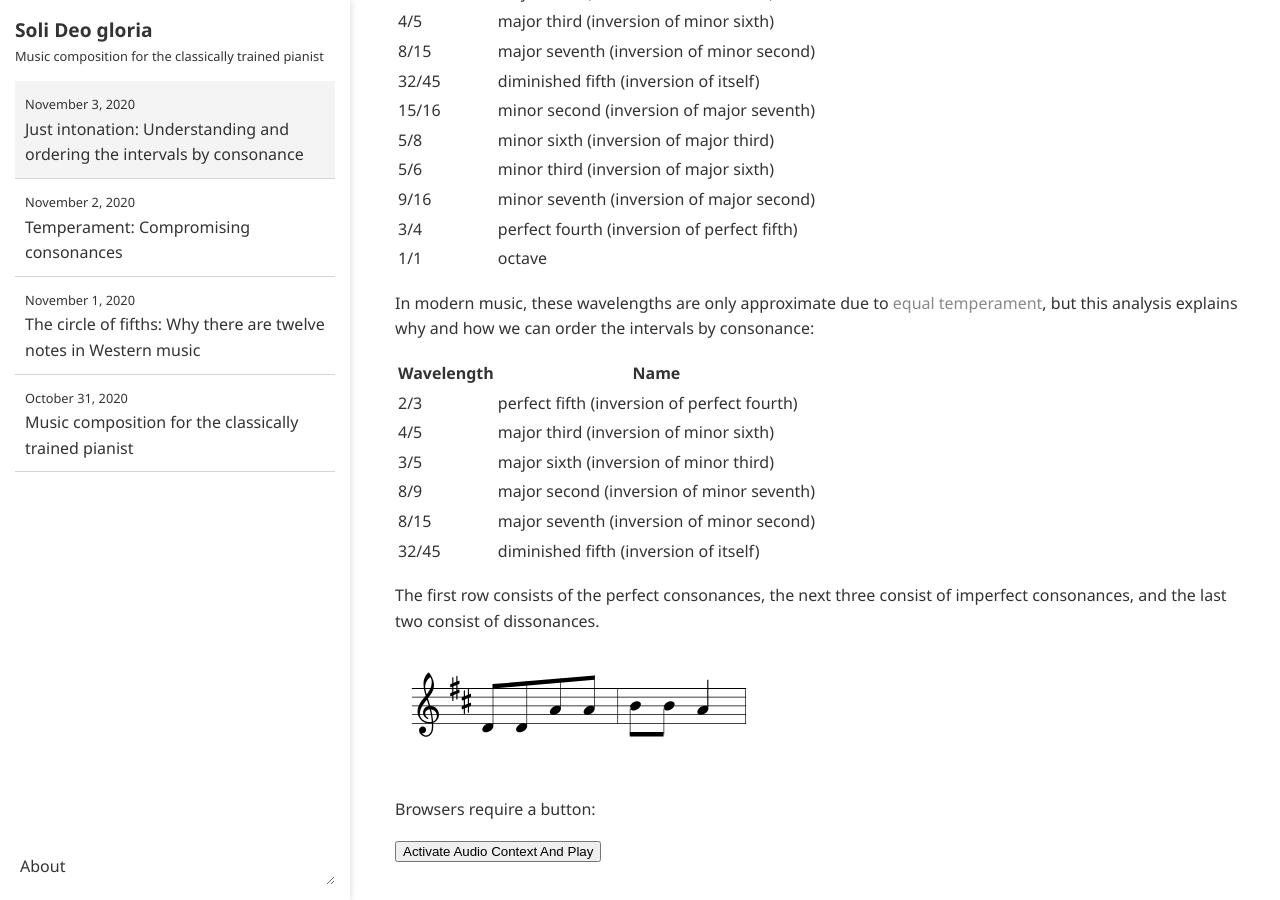
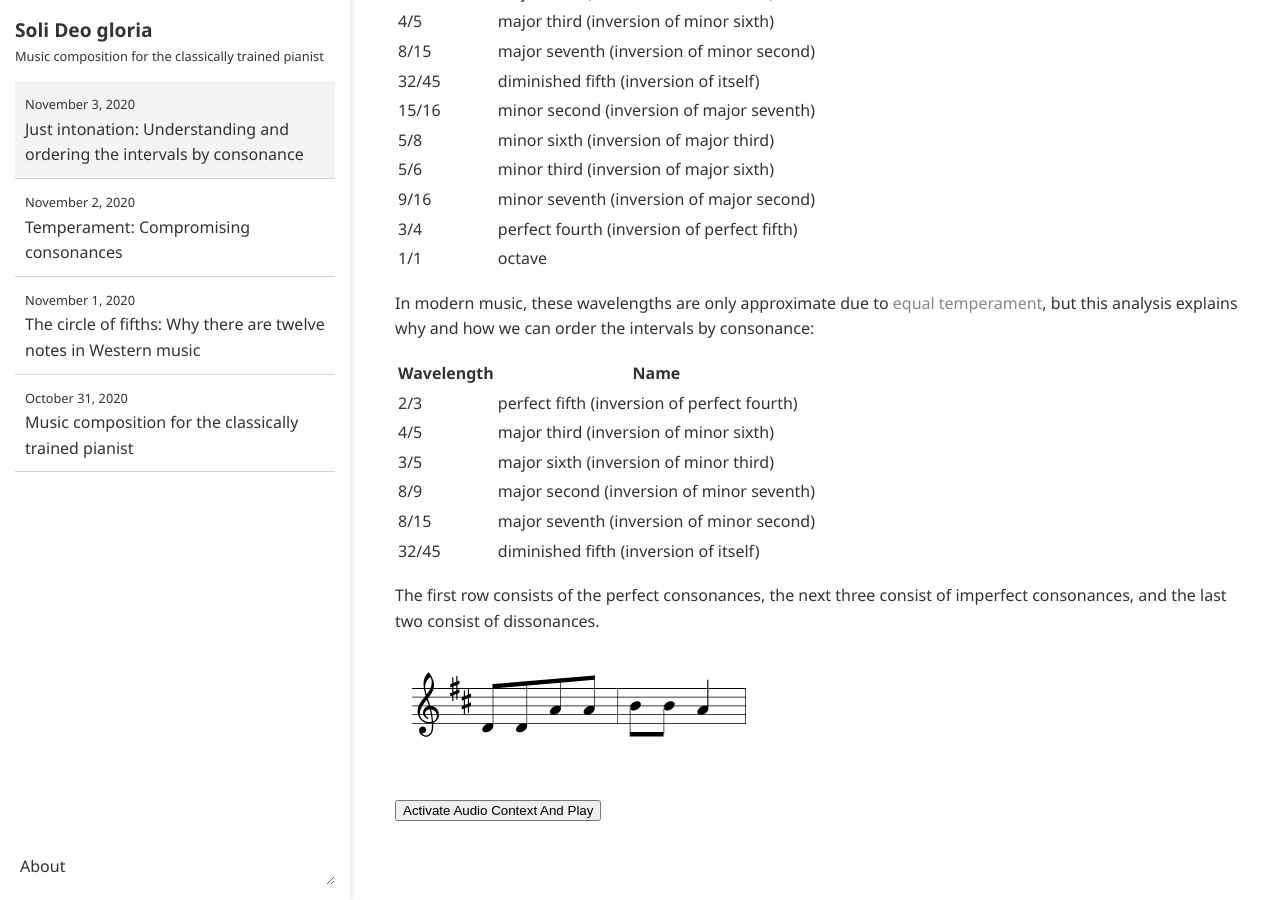
Before and after one commit to ansyblenetwork/sdg, a Jekyll site: the page built from _posts/2020-11-03-just-intonation-understanding-and-ordering-the.md, in a window 1280 px wide and 900 px high, scrolled down 1512 px. Built offline with Jekyll 4.4.1, drawn with Linux system fonts in a browser that asks for light colours; formulas are drawn with MathJax 3; some of the changed lines change nothing that is shown.

Commit message:
Update 2020-11-03-just-intonation-understanding-and-ordering-the.md

```diff
--- a/_posts/2020-11-03-just-intonation-understanding-and-ordering-the.md
+++ b/_posts/2020-11-03-just-intonation-understanding-and-ordering-the.md
@@ -71,13 +71,12 @@ In modern music, these wavelengths are only approximate due to [equal temperamen
 The first row consists of the perfect consonances, the next three consist of imperfect consonances, and the last two consist of dissonances.
 
 <div id="paper"></div>
-<p id="suspend-explanation">Browsers require a button:</p>
 <button id="activate-audio">Activate Audio Context And Play</button>
 <button id="stop-audio" style="display:none;">Stop Audio</button>
 <div id='audio-error' style="display:none;">Audio is not supported in this browser.</div>
 
 <script>
-    load();
+load();
 function load() {
     // First draw the music - this supplies an object that has a lot of information about how to create the synth.
     // NOTE: If you want just the sound without showing the music, use "*" instead of "paper" in the renderAbc call.
@@ -89,12 +88,10 @@ function load() {
 
     var startAudioButton = D("activate-audio");
     var stopAudioButton = D("stop-audio");
-    var explanationDiv = D("suspend-explanation");
     var audioError = D("audio-error");
 
     startAudioButton.addEventListener("click", function() {
         startAudioButton.setAttribute("style", "display:none;");
-        explanationDiv.setAttribute("style", "display:none;");
         if (ABCJS.synth.supportsAudio()) {
             stopAudioButton.setAttribute("style", "");
 
@@ -140,11 +137,10 @@ function load() {
 
     stopAudioButton.addEventListener("click", function() {
         startAudioButton.setAttribute("style", "");
-        explanationDiv.setAttribute("style", "");
         stopAudioButton.setAttribute("style", "display:none;");
         if (midiBuffer) midiBuffer.stop();
     });
 }
 
-			function D(string) { return document.getElementById(string);}
+function D(string) { return document.getElementById(string);}
 </script>
```
